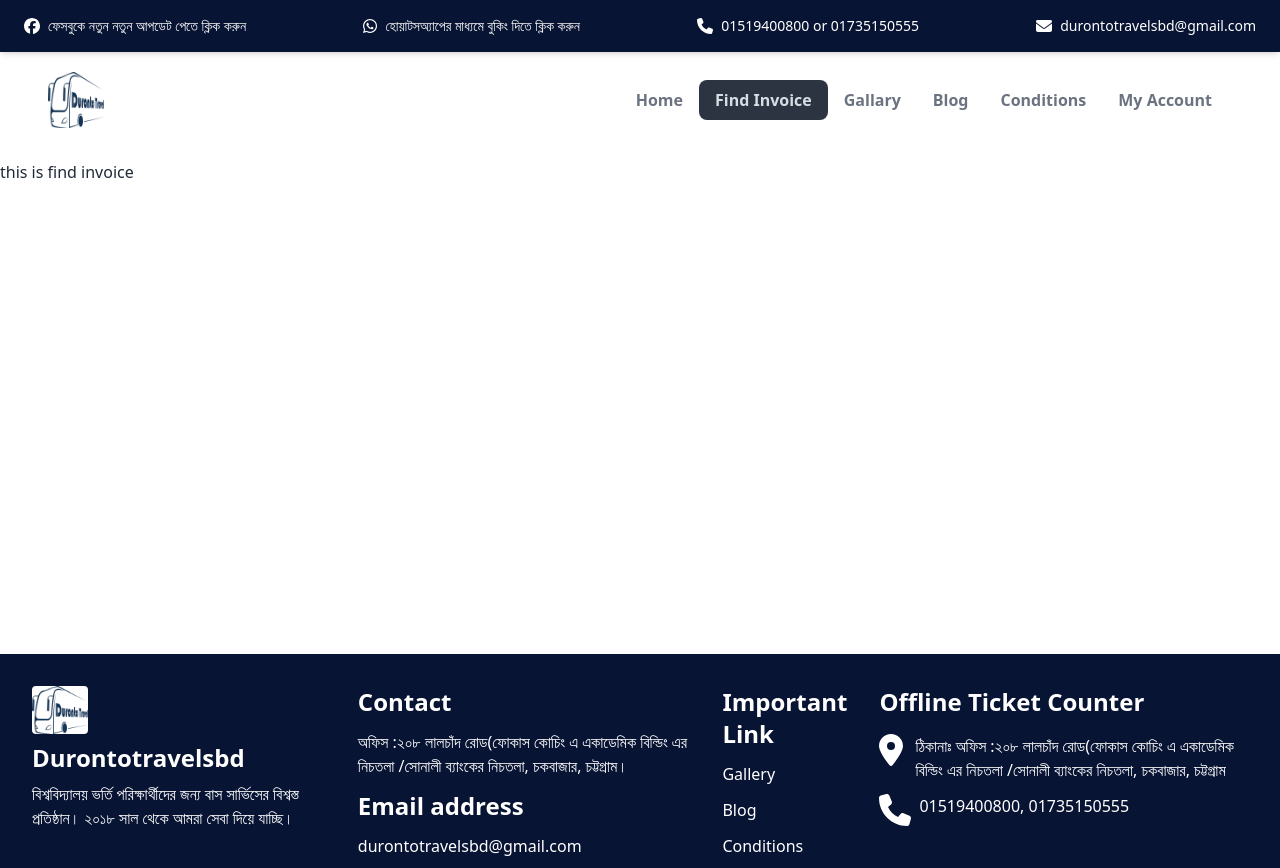
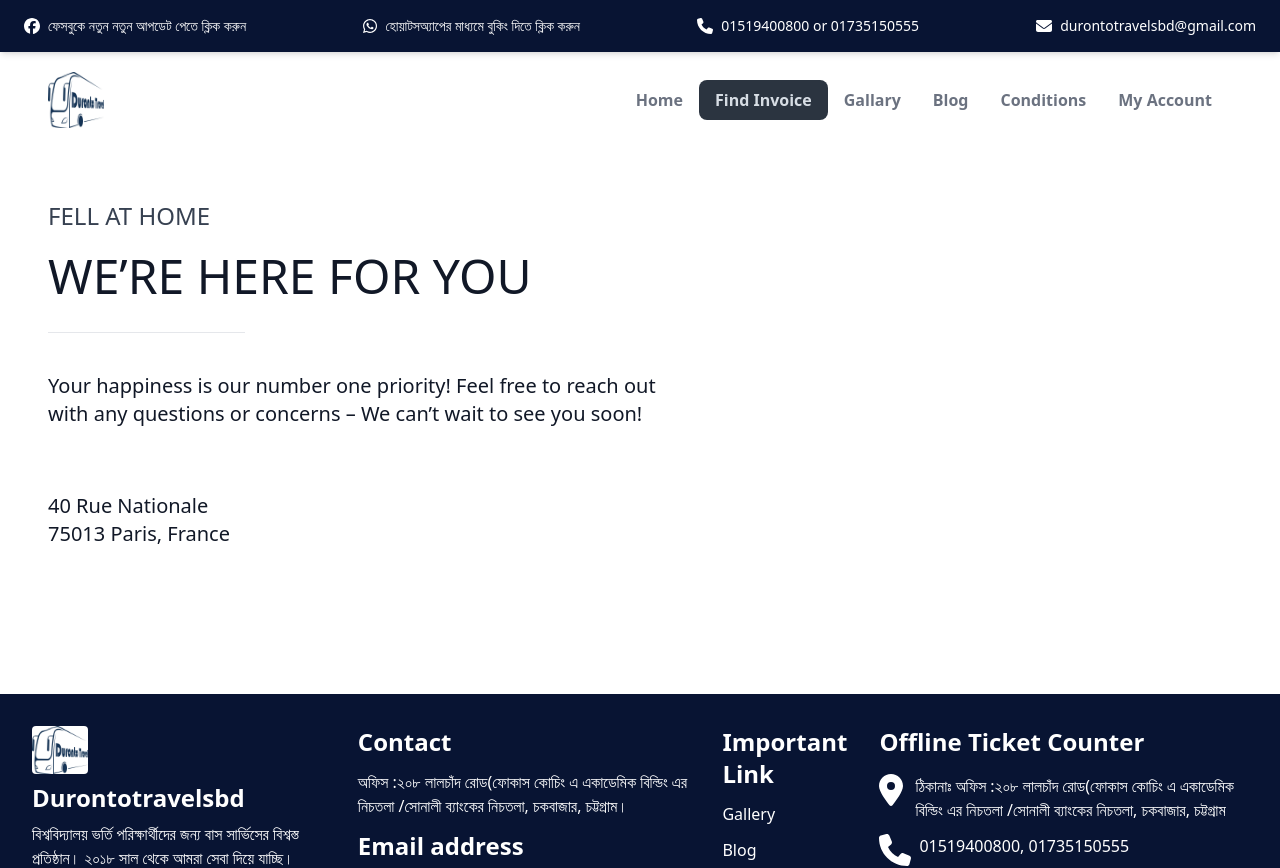
Before and after one commit to Muhammad-sefat/Duranto_Travel_BD, a React (Vite) app in the folder Frontend/: page /find-invoice in a window 1280 px wide. Shown: the top 868 px of the page. Built offline with nearby package versions, Linux system fonts and the light colour scheme.

Commit message:
Complete Find Invoice section

```diff
--- a/Frontend/src/pages/FindInvoice.jsx
+++ b/Frontend/src/pages/FindInvoice.jsx
@@ -2,8 +2,18 @@ import React from "react";
 
 const FindInvoice = () => {
   return (
-    <div className="my-6">
-      <p>this is find invoice</p>
+    <div className="my-16 ml-12 text-left ">
+      <p className="text-2xl text-gray-700 my-5 uppercase">Fell At Home</p>
+      <h2 className="text-5xl text-gray-900 uppercase">we’re here for you</h2>
+      <hr className="w-[16%] my-8 size-2" />
+      <p className="w-[50%] text-xl text-gray-900">
+        Your happiness is our number one priority! Feel free to reach out with
+        any questions or concerns – We can’t wait to see you soon!
+      </p>
+      <div className="my-10 mt-16">
+        <p className="text-xl text-gray-900">40 Rue Nationale</p>
+        <p className="text-xl text-gray-900">75013 Paris, France</p>
+      </div>
     </div>
   );
 };
```
